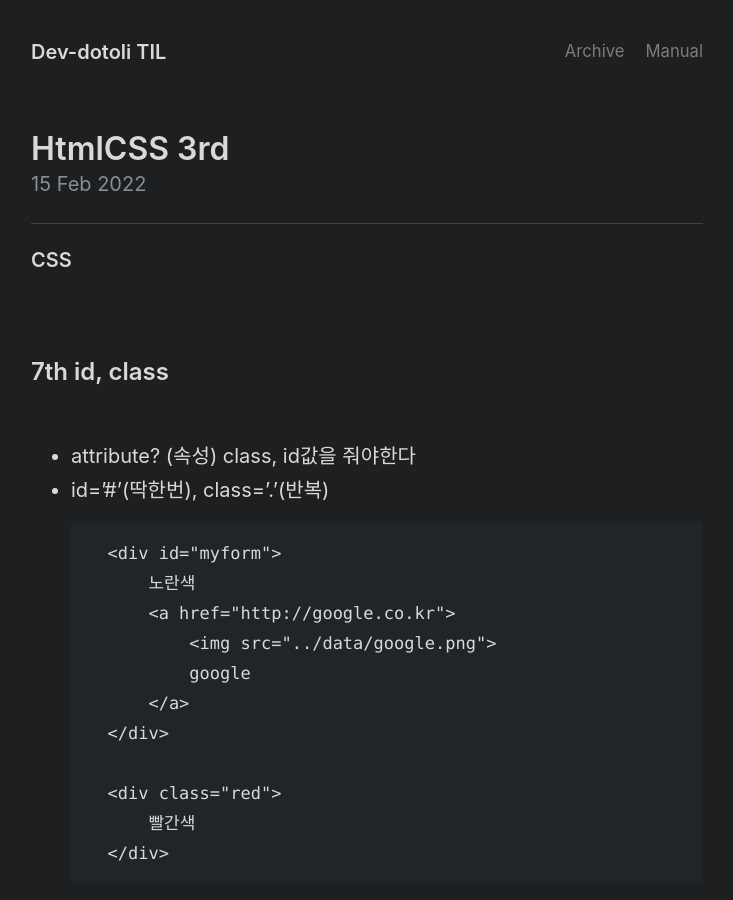
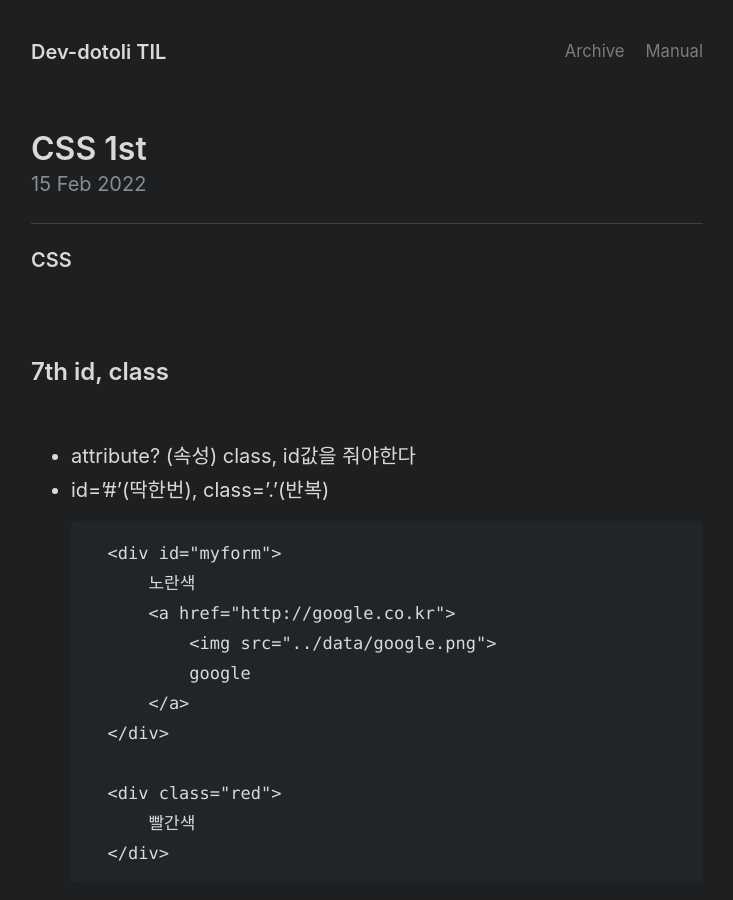
Before and after one commit to Dev-Dotoli/dev-dotoli.github.com, a Jekyll site: the page built from _posts/2022-02-15-CSS-1st.md, in a window 1280 px wide and 900 px high. Shown: the whole window, without its empty margins (273-1006 px from the left). Built offline with Jekyll 4.4.1, drawn with Linux system fonts in a browser that asks for light colours.

Commit message:
fix title

```diff
--- a/_posts/2022-02-15-CSS-1st.md
+++ b/_posts/2022-02-15-CSS-1st.md
@@ -1,6 +1,6 @@
 ---
 layout: post
-title: HtmlCSS 3rd
+title: CSS 1st
 ---
 
 ---
```
